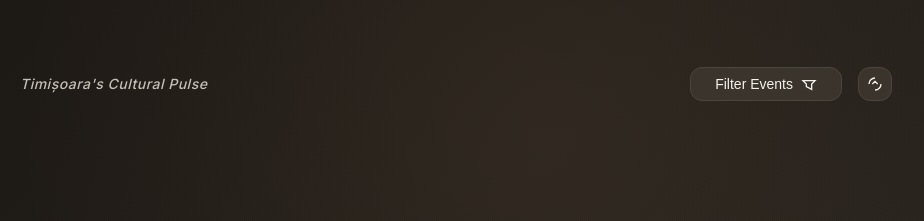
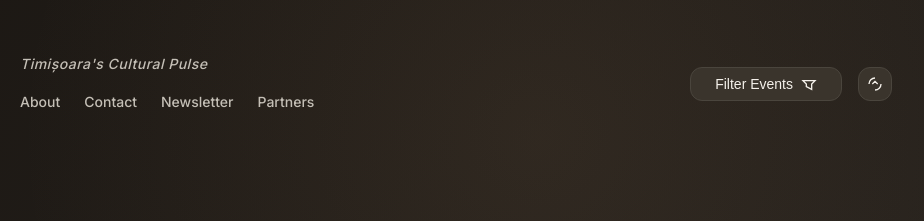
Before and after one commit to Davb0/art-Revolution-required, a website: page public/index.html in a window 1280 px wide. Shown: the top 221 px of the page, 356-1280 px from the left. Drawn offline with nearby package versions, Linux system fonts and the light colour scheme; no server answers.

Commit message:
Add navigation links (About, Contact, Newsletter, Partners) to header

```diff
--- a/public/index.html
+++ b/public/index.html
@@ -37,8 +37,14 @@
                     <text x="150" y="120" class="logo-text main-line">Revolution</text>
                     <text x="280" y="210" class="logo-text sub-line">/required</text>
                 </svg>
-                <div>
+                <div class="nav-brand-info">
                     <span class="tagline">Timișoara's Cultural Pulse</span>
+                    <div class="nav-links">
+                        <a href="#about" class="nav-link">About</a>
+                        <a href="#contact" class="nav-link">Contact</a>
+                        <a href="#newsletter" class="nav-link">Newsletter</a>
+                        <a href="#partners" class="nav-link">Partners</a>
+                    </div>
                 </div>
             </div>
 
--- a/public/styles.css
+++ b/public/styles.css
@@ -119,6 +119,47 @@ body {
   font-weight: 500;
   letter-spacing: 0.5px;
   font-style: italic;
+}
+
+.nav-brand-info {
+  display: flex;
+  flex-direction: column;
+  gap: var(--space-sm);
+}
+
+.nav-links {
+  display: flex;
+  gap: var(--space-md);
+  align-items: center;
+}
+
+.nav-link {
+  font-size: 0.875rem;
+  color: var(--text-secondary);
+  text-decoration: none;
+  font-weight: 500;
+  transition: all var(--transition-normal);
+  position: relative;
+  padding-bottom: 2px;
+}
+
+.nav-link::after {
+  content: '';
+  position: absolute;
+  bottom: 0;
+  left: 0;
+  width: 0;
+  height: 2px;
+  background: var(--primary-color);
+  transition: width var(--transition-normal);
+}
+
+.nav-link:hover {
+  color: var(--primary-color);
+}
+
+.nav-link:hover::after {
+  width: 100%;
 }
 
 .nav-controls {
```
